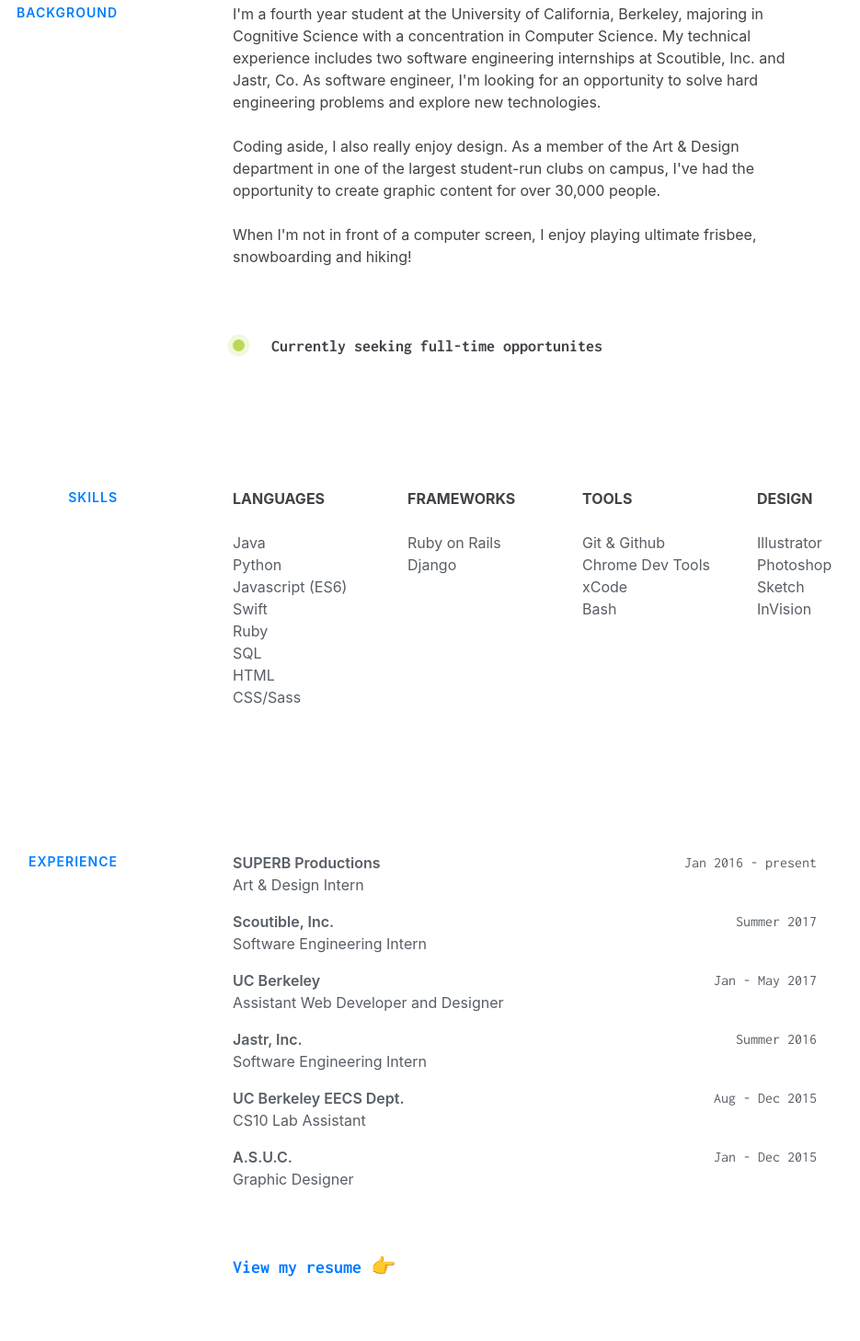
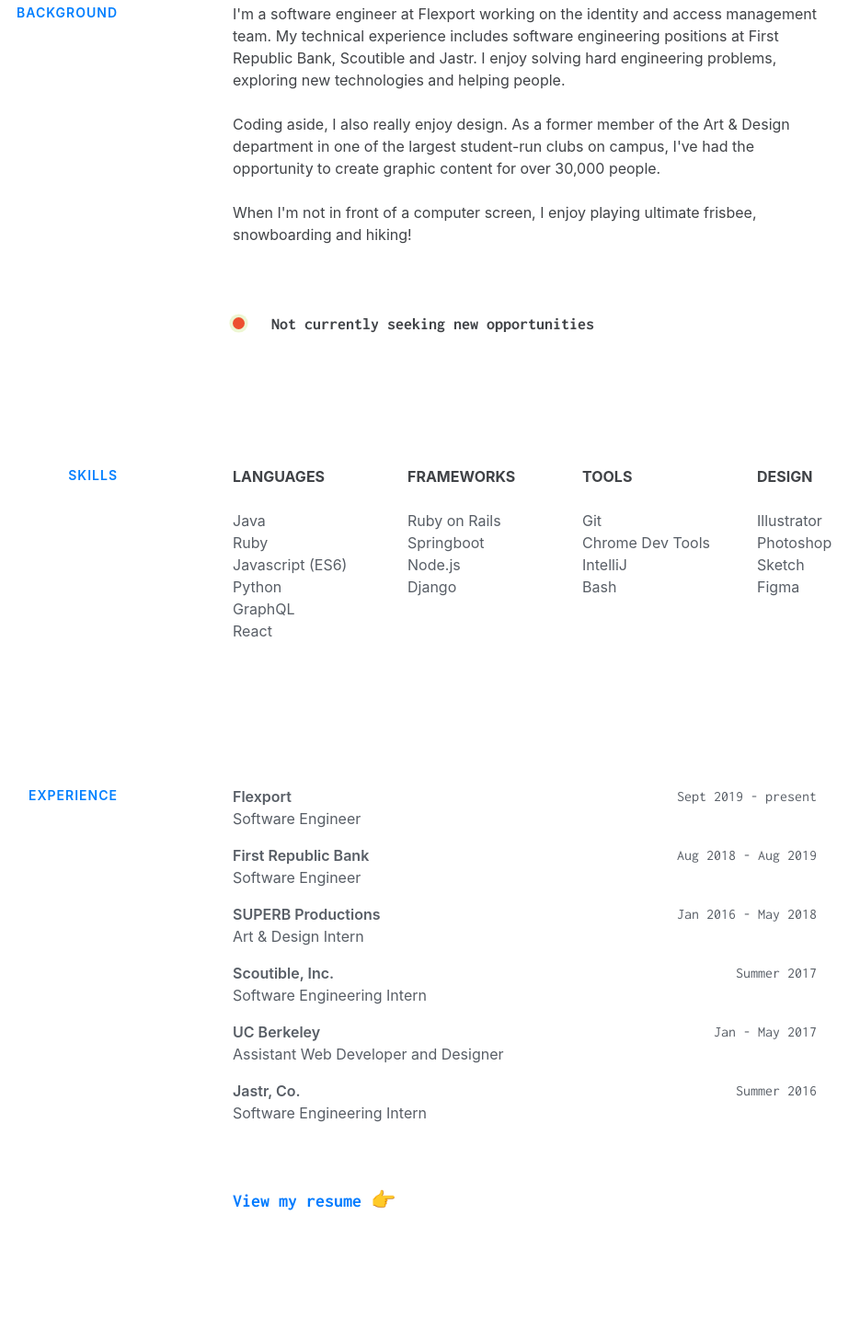
Before and after one commit to nguyenmegan/nguyenmegan.github.io, a plain HTML site: page index.html in a window 1280 px wide. Shown: the part 907-2365 px from the top of the page at 92% size, without its empty margins (212-1147 px from the left). Drawn offline with nearby package versions, Linux system fonts and the light colour scheme; grey boxes are pictures that could not be loaded.

Commit message:
website updates 2020

```diff
--- a/assets/css/style.css
+++ b/assets/css/style.css
@@ -143,19 +143,19 @@ body {
     font-size: 18px;
 }
 
-#green-dot {
+#red-dot {
     margin-right: 20px;
     display: inline-block;
     width: 13px;
     height: 13px;
     border-radius: 50%;
-    background: #bada55;
+    background: #ED4F30;
     cursor: pointer;
     box-shadow: 0 0 0 rgba(204, 169, 44, 0.4);
     animation: pulse 2s infinite;
 }
 
-#green-dot:hover {
+#red-dot:hover {
     animation: none;
 }
 
--- a/index.html
+++ b/index.html
@@ -38,7 +38,7 @@
                         <div id="greeting">
                             Hello! 👋
                         </div>
-                        My name is <strong>Megan Nguyen</strong> 👩🏻‍💻 <br> and I'm a <span class="txt-rotate" data-period="2000" data-rotate='["software engineer.", "UI/UX designer.", "student @ Cal."]'></span>
+                        My name is <strong>Megan Nguyen</strong> (she/her) 👩🏻‍💻 <br> and I'm a <span class="txt-rotate" data-period="2000" data-rotate='["software engineer @ Flexport.", "design enthusiast.", "UC Berkeley grad 🐻"]'></span>
                     </div>
                     <div id="get-in-touch">
                         Get in touch <span id="handshake" class="">🤝</span>
@@ -53,14 +53,14 @@
                     Background
                 </div>
                 <div class="col-md-7 offset-md-1 col-sm-12">
-                    I'm a fourth year student at the University of California, Berkeley, majoring in Cognitive Science with a concentration in Computer Science. My technical experience includes two software engineering internships at Scoutible, Inc. and Jastr, Co.
-                    As software engineer, I'm looking for an opportunity to solve hard engineering problems and explore new technologies.
+                    I'm a software engineer at Flexport working on the identity and access management team. My technical experience includes software engineering positions at First Republic Bank, Scoutible and Jastr.
+                    I enjoy solving hard engineering problems, exploring new technologies and helping people.
                     <br><br>
-                    Coding aside, I also really enjoy design. As a member of the Art & Design department in one of the largest student-run clubs on campus, I've had the opportunity to create graphic content for over 30,000 people.
+                    Coding aside, I also really enjoy design. As a former member of the Art & Design department in one of the largest student-run clubs on campus, I've had the opportunity to create graphic content for over 30,000 people.
                     <br><br>
                     When I'm not in front of a computer screen, I enjoy playing ultimate frisbee, snowboarding and hiking!
                     <div id="seeking">
-                        <span id="green-dot"></span> Currently seeking full-time opportunites
+                        <span id="red-dot"></span> Not currently seeking new opportunities
                     </div>
                 </div>
             </div>
@@ -74,28 +74,28 @@
                     Languages
                     <ul>
                         <li>Java</li>
+                        <li>Ruby</li>
+                        <li>Javascript (ES6)</li>
                         <li>Python</li>
-                        <li>Javascript (ES6)</li>
-                        <li>Swift</li>
-                        <li>Ruby</li>
-                        <li>SQL</li>
-                        <li>HTML</li>
-                        <li>CSS/Sass</li>
+                        <li>GraphQL</li>
+                        <li>React</li>
                     </ul>
                 </div>
                 <div class="col-md-2 col-sm-6 category">
                     Frameworks
                     <ul>
                         <li>Ruby on Rails</li>
+                        <li>Springboot</li>
+                        <li>Node.js</li>
                         <li>Django</li>
                     </ul>
                 </div>
                 <div class="col-md-2 col-sm-6 category">
                     Tools
                     <ul>
-                        <li>Git & Github</li>
+                        <li>Git</li>
                         <li>Chrome Dev Tools</li>
-                        <li>xCode</li>
+                        <li>IntelliJ</li>
                         <li>Bash</li>
                     </ul>
                 </div>
@@ -105,7 +105,7 @@
                         <li>Illustrator</li>
                         <li>Photoshop</li>
                         <li>Sketch</li>
-                        <li>InVision</li>
+                        <li>Figma</li>
                     </ul>
                 </div>
             </div>
@@ -118,9 +118,31 @@
                 <div class="col-md-7 offset-md-1">
                     <div class="job">
                         <div class="job-company">
+                           Flexport
+                            <div class="job-time">
+                                Sept 2019 - present
+                            </div>
+                        </div>
+                        <div class="job-title">
+                            Software Engineer
+                        </div>
+                    </div>
+                    <div class="job">
+                        <div class="job-company">
+                            First Republic Bank
+                            <div class="job-time">
+                                Aug 2018 - Aug 2019
+                            </div>
+                        </div>
+                        <div class="job-title">
+                            Software Engineer
+                        </div>
+                    </div>
+                    <div class="job">
+                        <div class="job-company">
                             SUPERB Productions
                             <div class="job-time">
-                                Jan 2016 - present
+                                Jan 2016 - May 2018
                             </div>
                         </div>
                         <div class="job-title">
@@ -151,35 +173,13 @@
                     </div>
                     <div class="job">
                         <div class="job-company">
-                            Jastr, Inc.
+                            Jastr, Co.
                             <div class="job-time">
                                 Summer 2016
                             </div>
                         </div>
                         <div class="job-title">
                             Software Engineering Intern
-                        </div>
-                    </div>
-                    <div class="job">
-                        <div class="job-company">
-                            UC Berkeley EECS Dept.
-                            <div class="job-time">
-                                Aug - Dec 2015
-                            </div>
-                        </div>
-                        <div class="job-title">
-                            CS10 Lab Assistant
-                        </div>
-                    </div>
-                    <div class="job">
-                        <div class="job-company">
-                            A.S.U.C.
-                            <div class="job-time">
-                                Jan - Dec 2015
-                            </div>
-                        </div>
-                        <div class="job-title">
-                            Graphic Designer
                         </div>
                     </div>
                     <div id="view-resume">
@@ -321,7 +321,7 @@
             <div class="row">
                 <div class="col-md-12">
                     <div id="foot-text">
-                        Inspired by Brittany Chiang, <br> developed by Megan Nguyen 🤘 2018
+                        Inspired by Brittany Chiang, <br> Developed by Megan Nguyen 🤘 2018
                     </div>
                     <div>
                         <ul id="icon-list">
```
